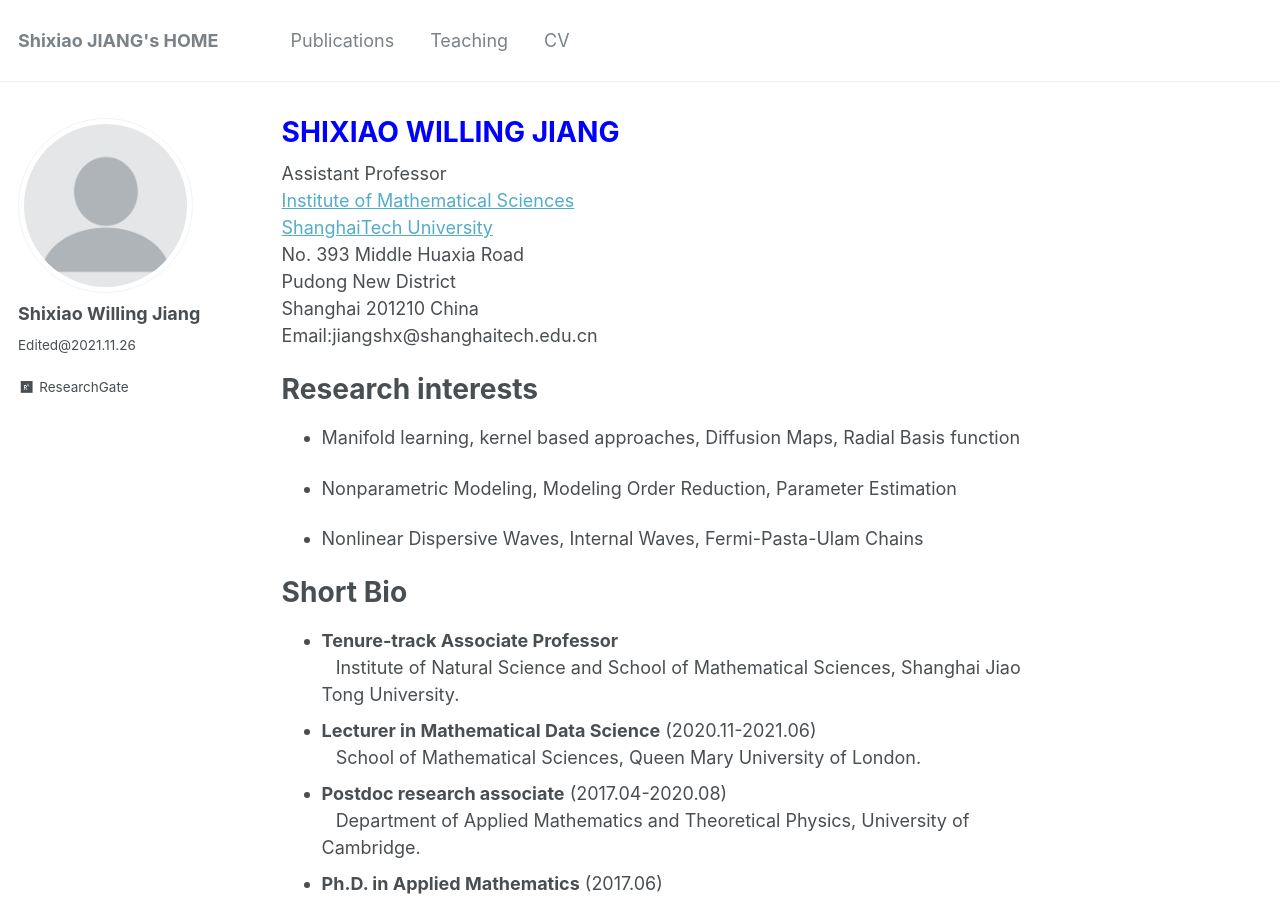
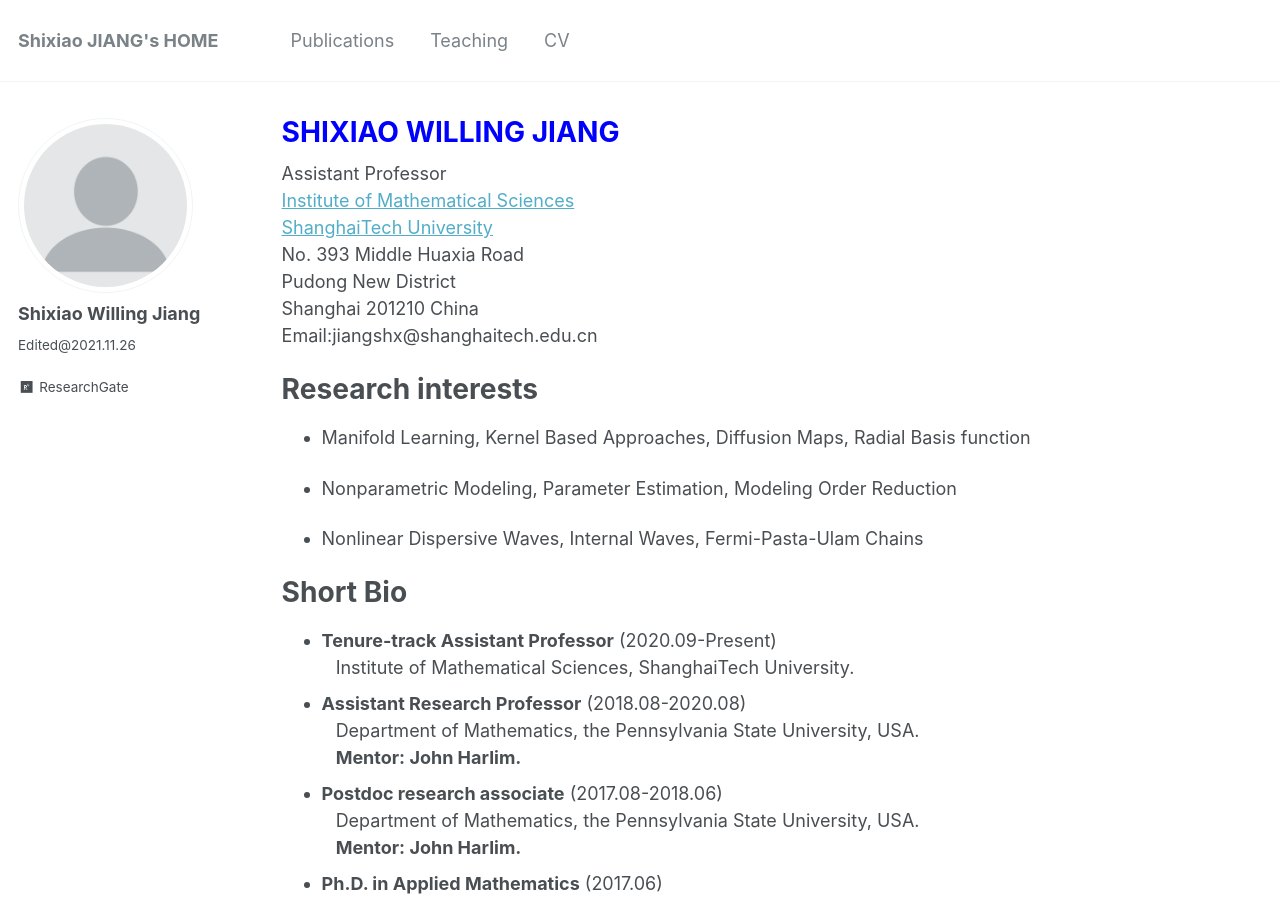
Before and after one commit to willingjiang/willingjiang.github.io, a Jekyll site: the page built from _pages/about.md, in a window 1280 px wide and 900 px high. Built offline with Jekyll 4.4.1, drawn with Linux system fonts in a browser that asks for light colours; some of the changed text lies outside the part shown.

Commit message:
Update about.md

```diff
--- a/_pages/about.md
+++ b/_pages/about.md
@@ -18,19 +18,20 @@ Email:jiangshx@shanghaitech.edu.cn
 
 Research interests
 ======
-- Manifold learning, kernel based approaches, Diffusion Maps, Radial Basis function <br>
+- Manifold Learning, Kernel Based Approaches, Diffusion Maps, Radial Basis function <br>
 
-- Nonparametric Modeling, Modeling Order Reduction, Parameter Estimation <br>
+- Nonparametric Modeling, Parameter Estimation, Modeling Order Reduction <br>
 
 - Nonlinear Dispersive Waves, Internal Waves, Fermi-Pasta-Ulam Chains <br>
 
 Short Bio
 ======
-- <b>Tenure-track Associate Professor</b> <br> &ensp; Institute of Natural Science and School of Mathematical Sciences, Shanghai Jiao Tong University.
-- <b>Lecturer in Mathematical Data Science</b> (2020.11-2021.06) <br> &ensp; School of Mathematical Sciences, Queen Mary University of London.
-- <b>Postdoc research associate</b> (2017.04-2020.08) <br> &ensp; Department of Applied Mathematics and Theoretical Physics, University of Cambridge.
-- <b>Ph.D. in Applied Mathematics</b> (2017.06) <br> &ensp; School of Mathematical Sciences and Institute of Natural Sciences,
-  &ensp; Shanghai Jiao Tong University, China.
+- <b>Tenure-track Assistant Professor</b> (2020.09-Present) <br> &ensp; Institute of Mathematical Sciences, ShanghaiTech University.
+- <b>Assistant Research Professor</b> (2018.08-2020.08) <br> &ensp; Department of Mathematics, the Pennsylvania State University, USA. <br>
+  &ensp; <b>Mentor: John Harlim.</b> <br>
+- <b>Postdoc research associate</b> (2017.08-2018.06) <br> &ensp; Department of Mathematics, the Pennsylvania State University, USA. <br>
+  &ensp; <b>Mentor: John Harlim.</b> <br>
+- <b>Ph.D. in Applied Mathematics</b> (2017.06) <br> &ensp; School of Mathematical Sciences and Institute of Natural Sciences, Shanghai Jiao Tong University, China.  <br>
   &ensp; <b>Advisors: David Cai and Douglas Zhou.</b> <br>
 - <b>B.S. in Applied Mathematics</b> (2010.06) <br> &ensp; Department of Mathematics, Shanghai Jiao Tong University, China.
 
```
